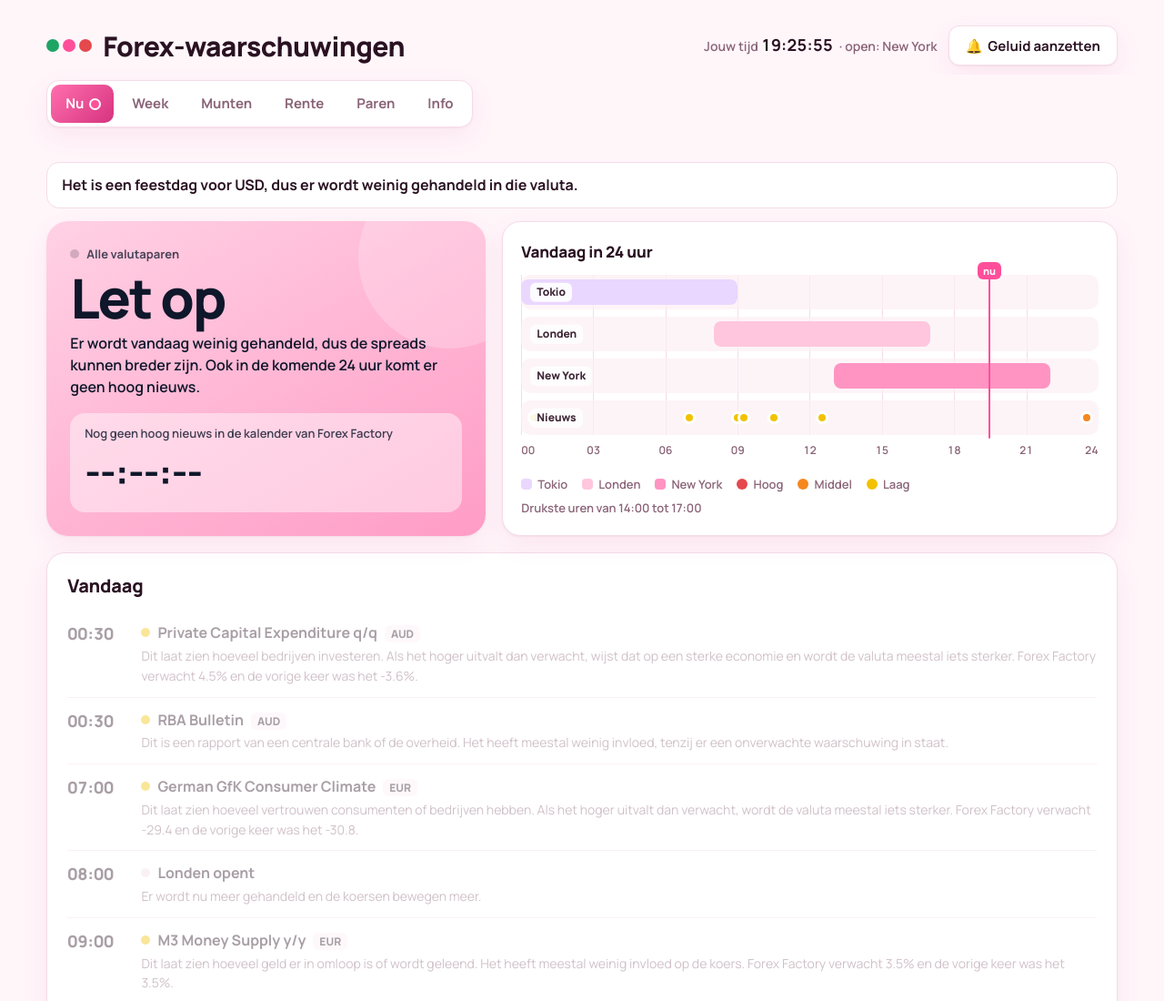
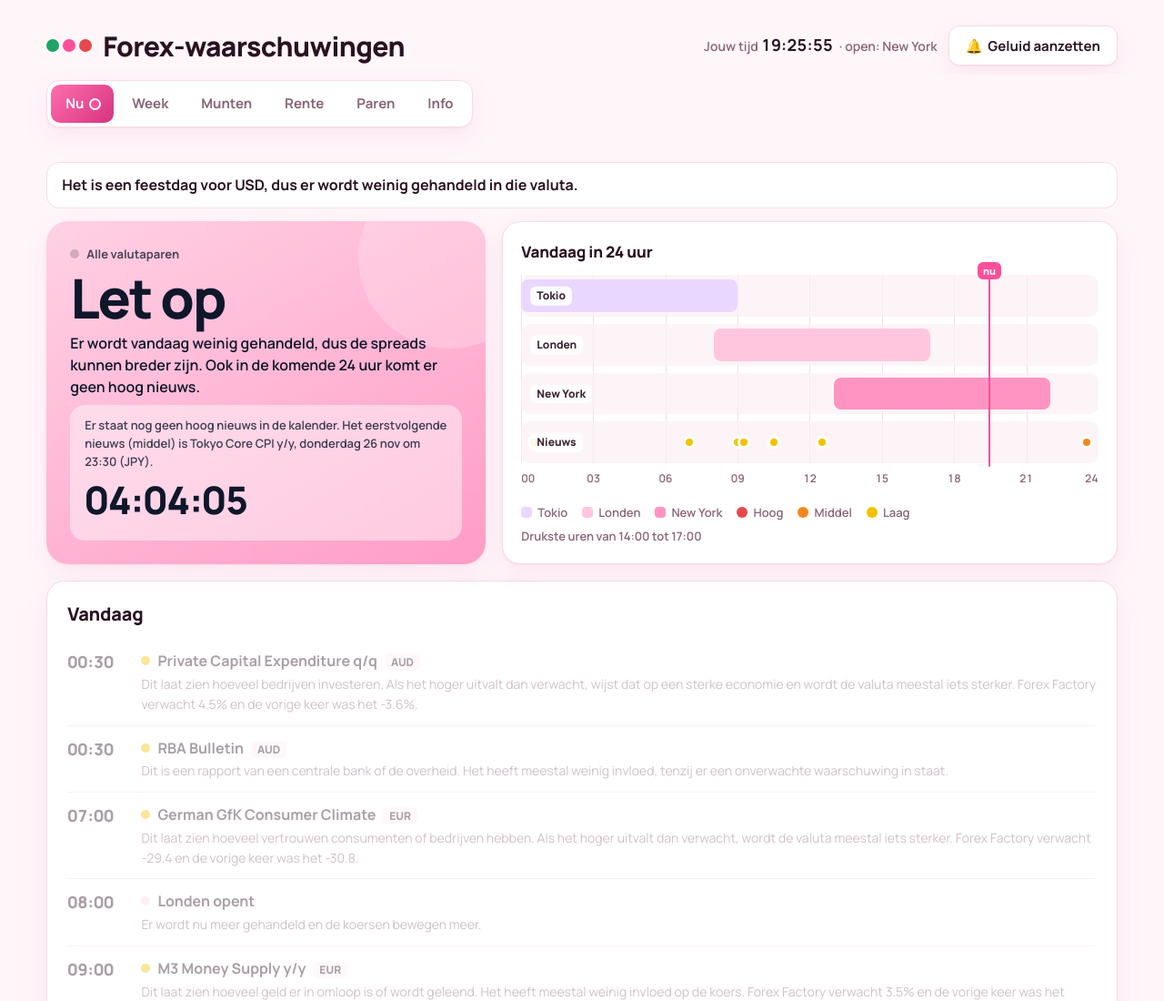
Before and after one commit to mwillemsen04-jpg/Forex-waarschuwingen, a plain HTML site: page index.html in a window 1280 px wide. Shown: the top 1100 px of the page at 91% size. Drawn offline with Linux system fonts and the light colour scheme.

Commit message:
Aftelklok toont het eerstvolgende nieuws als er geen hoog nieuws is
Co-Authored-By: Claude Opus 5.5 <noreply@anthropic.com>
Claude-Session: https://claude.ai/code/session_01QarLy1XvHJk1t4Fp3TBuB7

```diff
--- a/index.html
+++ b/index.html
@@ -459,8 +459,9 @@ function tick(){
  $('st').className='status '+cls;$('stw').textContent=w;$('sts').textContent=s;
  $('stp').textContent='Alle valutaparen';
  $('bdg').style.background={ok:'var(--grn)',let:'var(--pink)',stop:'var(--red)',dicht:'var(--soft)'}[cls];
- if(nextH){$('cdl').textContent='Tot '+L(nextH)+' · '+DAYN[nextH.t.getDay()]+' '+nextH.t.getDate()+' '+MON[nextH.t.getMonth()]+' '+hm(nextH.t)+(nextH.cur!=='ALL'?' · '+nextH.cur:'');$('cd').textContent=fmtDur(+nextH.t-now)}
- else{$('cdl').textContent='Nog geen hoog nieuws in de kalender van Forex Factory';$('cd').textContent='--:--:--'}
+ const nx2=nextH||R.find(e=>e.imp==='m'&&!e.info&&+e.t>now)||R.find(e=>e.imp==='l'&&!e.info&&+e.t>now);
+ if(nx2){const lvl={h:'hoog',m:'middel',l:'laag'}[nx2.imp];$('cdl').textContent=(nextH?'Tot ':'Er staat nog geen hoog nieuws in de kalender. Het eerstvolgende nieuws ('+lvl+') is ')+nx2.name+', '+DAYL[nx2.t.getDay()]+' '+nx2.t.getDate()+' '+MON[nx2.t.getMonth()]+' om '+hm(nx2.t)+(nx2.cur!=='ALL'?' ('+nx2.cur+')':'')+'.';$('cd').textContent=fmtDur(+nx2.t-now)}
+ else{$('cdl').textContent='Er staat nog geen nieuws in de kalender van Forex Factory. Dit wordt in het weekend aangevuld.';$('cd').textContent='--:--:--'}
  alerts(R,now);
  if(nowD.getSeconds()===0){renderLists();if(nowD.getHours()===0&&nowD.getMinutes()===0){build();renderStrip()}}
 }
```
